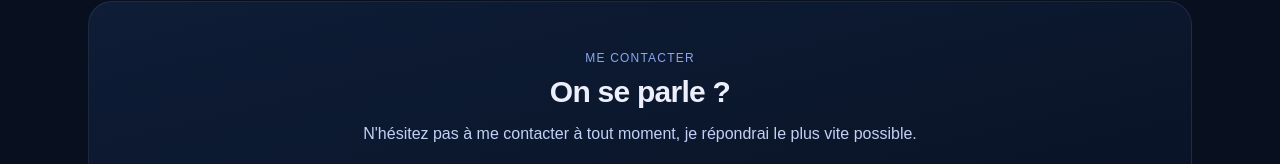
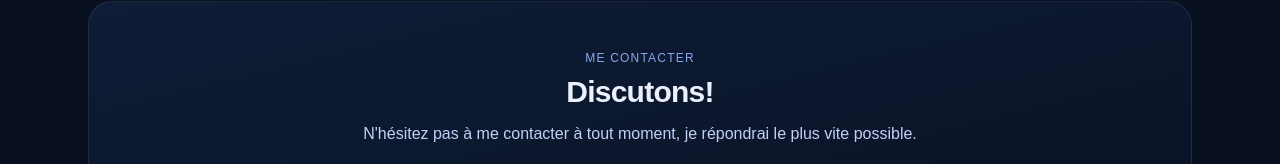
Before and after one commit to ghostofus/louann_portfolio, a Next.js app: page /about in a window 1280 px wide. Shown: the part 2913-3077 px from the top of the page. Built offline with nearby package versions, Linux system fonts and the light colour scheme.

Commit message:
changements sur la page me contactez

```diff
--- a/app/about/page.js
+++ b/app/about/page.js
@@ -292,7 +292,7 @@ export default function AboutPage() {
                         <motion.div variants={fadeUp} initial="initial" whileInView="animate" viewport={{ once: true }}
                             className="rounded-3xl border border-[#C3D0F6]/10 bg-gradient-to-br from-[#1F3E71]/30 to-[#0D1F3E]/20 p-12 text-center">
                             <p className="text-xs text-[#8BA8EE] uppercase tracking-widest mb-2">Me contacter</p>
-                            <h2 className="text-3xl font-semibold tracking-tight mb-3">On se parle ?</h2>
+                            <h2 className="text-3xl font-semibold tracking-tight mb-3">Discutons!</h2>
                             <p className="text-[#C3D0F6] mb-8">
                                 N'hésitez pas à me contacter à tout moment, je répondrai le plus vite possible.
                             </p>
```
